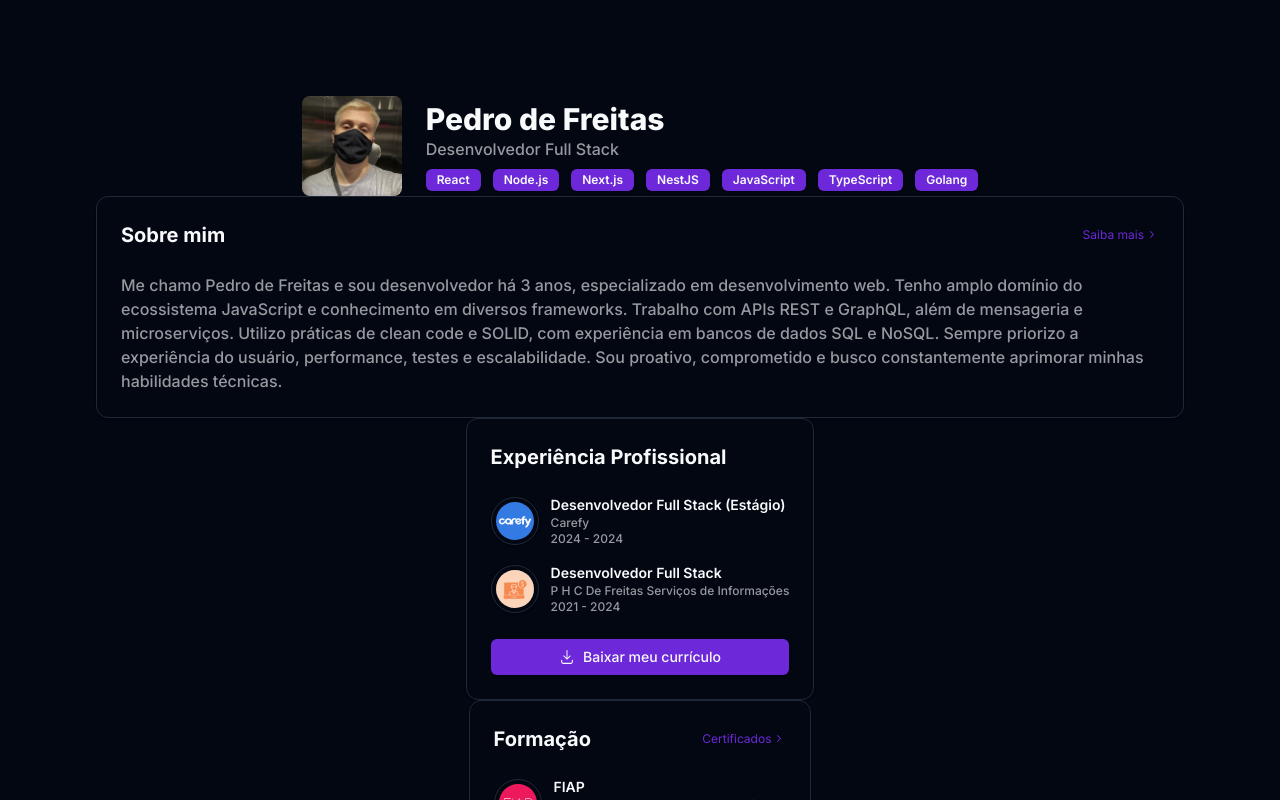
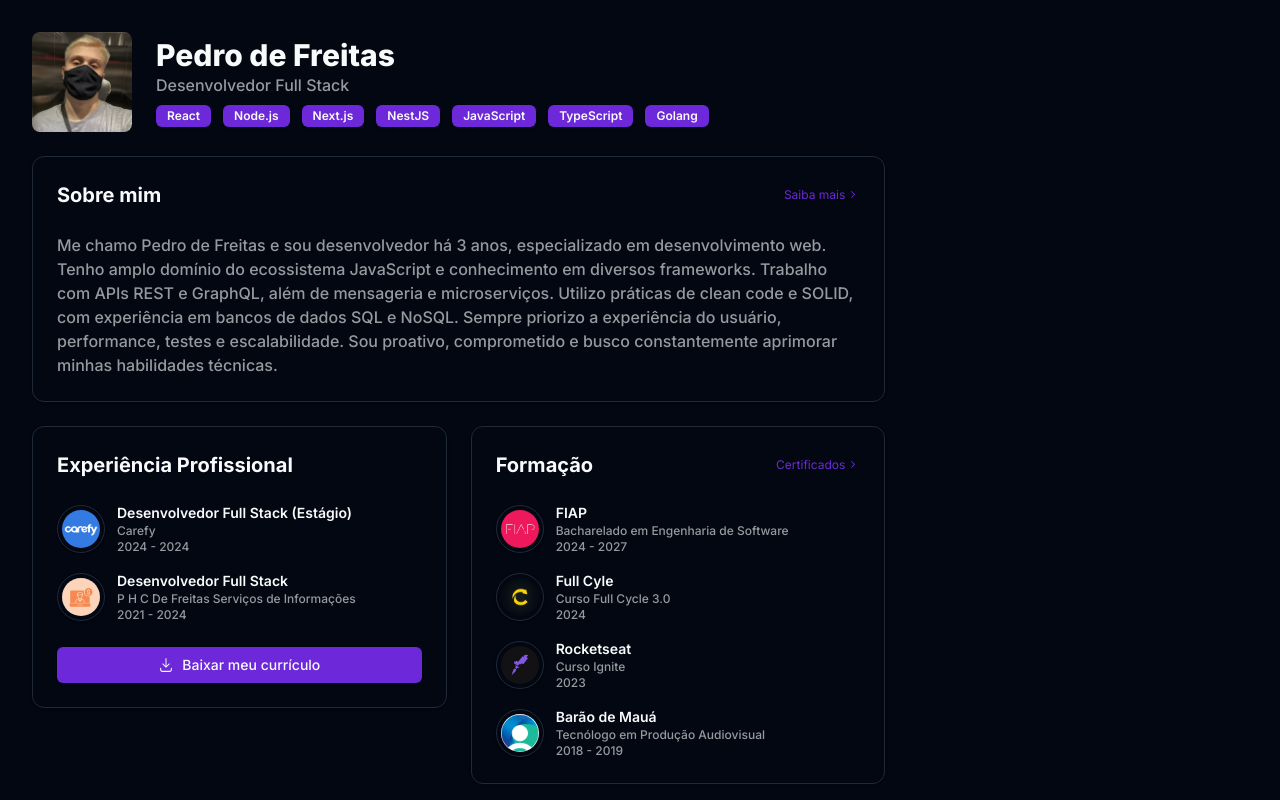
Before and after one commit to pedrodecf/pedrodecf.com, a Next.js app: page / in a window 1280 px wide. Shown: the top 800 px of the page. Built offline with nearby package versions, Linux system fonts and the light colour scheme.

Commit message:
feat: :sparkles: inserindo informações estáticas

```diff
--- a/src/app/_components/CardBox.tsx
+++ b/src/app/_components/CardBox.tsx
@@ -6,6 +6,7 @@
 import Link from 'next/link'
 
 interface CardProps {
+  className?: string
   title: string
   link?: string
   linkText?: string
@@ -24,7 +25,7 @@
   const hasActivity = props.activity && props.activity.length > 0
 
   return (
-    <Card>
+    <Card className={`${props.className}`}>
       <CardHeader className="flex flex-row align-middle justify-between">
         <h2 className="text-xl font-bold">{props.title}</h2>
         {props.link && (
--- a/src/app/page.tsx
+++ b/src/app/page.tsx
@@ -1,6 +1,5 @@
 import { CardBox } from './_components/CardBox'
 import { Header } from './_components/Header'
-import { ModeToggle } from './_components/ModeToggle'
 
 export default function Home() {
   const jobs = [
@@ -35,18 +34,19 @@
       avatar: '/rocketseat-logo.png',
       title: 'Rocketseat',
       description: 'Curso Ignite',
-      duration: '2024',
+      duration: '2023',
     },
     {
       avatar: '/barao-de-maua-logo.png',
       title: 'Barão de Mauá',
-      description: 'Produção Audiovisual',
+      description: 'Tecnólogo em Produção Audiovisual',
       duration: '2018 - 2019',
     },
   ]
 
   return (
-    <main className="flex min-h-screen flex-col items-center justify-between p-24">
+    <main className="flex min-h-screen items-center justify-between">
+      <section className="flex flex-col gap-6 m-8 w-8/12">
         <Header />
         <CardBox
           title="Sobre mim"
@@ -60,19 +60,23 @@
         experiência do usuário, performance, testes e escalabilidade. Sou proativo,
         comprometido e busco constantemente aprimorar minhas habilidades técnicas."
         />
+        <div className="flex gap-6">
           <CardBox
+            className="w-1/2 h-fit"
             title="Experiência Profissional"
             buttonText="Baixar meu currículo"
             buttonIcon="download"
             activity={jobs}
           />
           <CardBox
+            className="w-1/2"
             title="Formação"
             activity={education}
             link="/certificates"
             linkText="Certificados"
           />
-      <ModeToggle />
+        </div>
+      </section>
     </main>
   )
 }
```
Lines whose indentation alone changed are shown as unchanged.
